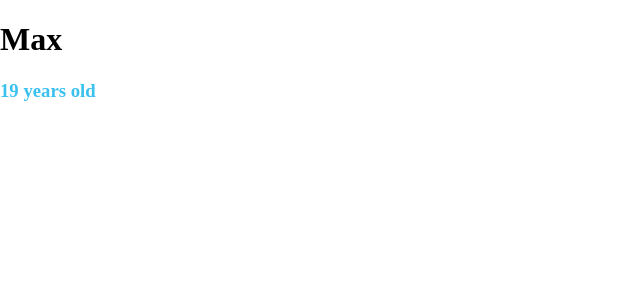
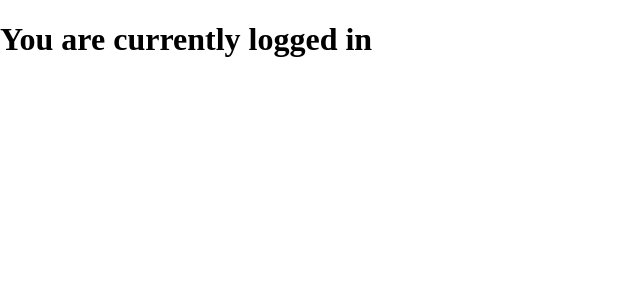
Before and after one commit to Ehot93/todor, a React (Create React App) app: page / in a window 1280 px wide. Shown: the top 300 px of the page, without its empty margins (0-640 px from the left). Built offline with nearby package versions, Linux system fonts and the light colour scheme.

Commit message:
lesson 15

```diff
--- a/src/App.js
+++ b/src/App.js
@@ -6,42 +6,44 @@ import todosData from './components/todosData.js';
 import TodoItems from './components/TodoItems.js';
 import AppClass from './components/AppClass.js'
 
-// function App() {
-//     const Product = productsData.map(prod=><Products key={prod.id} name={prod.name} price={prod.price} description={prod.description}/>);
-//     const TodoIt = todosData.map(item=><TodoItems key={item.id} text={item.text} completed={item.completed}/>)
+// class App extends Component{
+//     constructor(){
+//     super()
+//     this.state = {
+//         name: "Max",
+//         age: 19
+//     }
+//     }
+//     render(){
 //     return (
-//         <div className="container">
-//             {TodoIt}
-//             <hr></hr>
-//             {Product}
+//         <div>
+//             <h1> {this.state.name} </h1>
+//             <h3><font color="#3AC1EF">{this.state.age} years old</font></h3>
 //         </div>
 //     )
-// }
-// function App(){
-//     const classBlock = todosData.map(block=><AppClass text={block.text}/>)
-//     return(
-//         <div>
-//         {classBlock}
-//         </div>
-//     )
+//     }
+
 // }
 class App extends Component{
     constructor(){
-    super()
-    this.state = {
-        name: "Max",
-        age: 19
-    }
+        super()
+        this.state = {
+            isLoggedIn: true
+        }
     }
     render(){
-    return (
+        let bob;
+        if(this.state.isLoggedIn)
+        {
+            bob = "You are currently logged in"
+        }
+        else bob = "You are currently logged out"
+        return(
         <div>
-            <h1> {this.state.name} </h1>
-            <h3><font color="#3AC1EF">{this.state.age} years old</font></h3>
+            <h1>{bob}</h1>
         </div>
-    )
+        )
     }
-
 }
 
 export default App
--- a/src/index.js
+++ b/src/index.js
@@ -48,4 +48,5 @@ import App from './App'
 //   }
 // }
 
+
 render(<App/> ,document.getElementById('root'))
```
